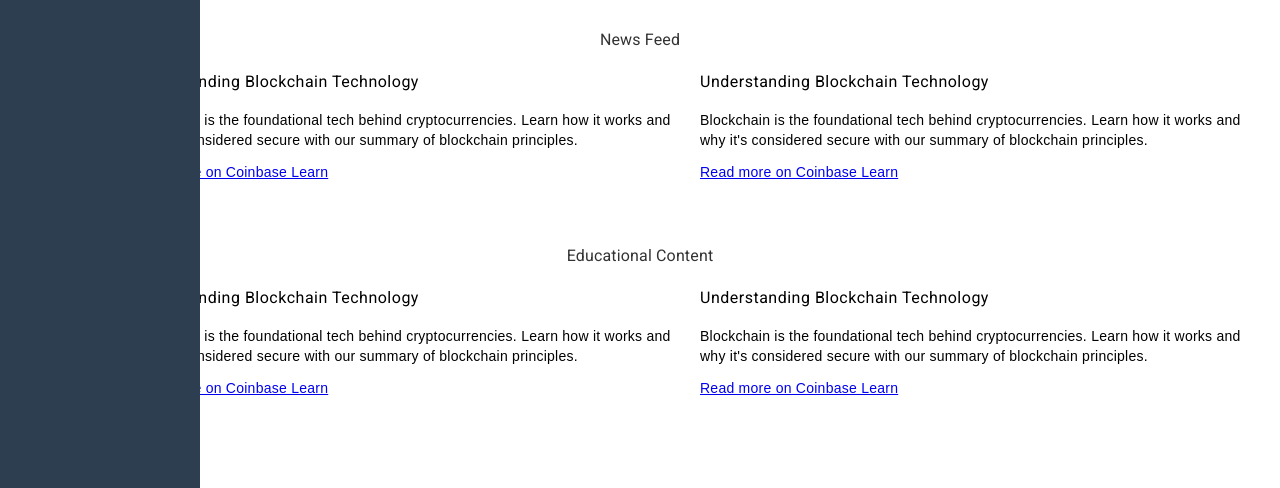
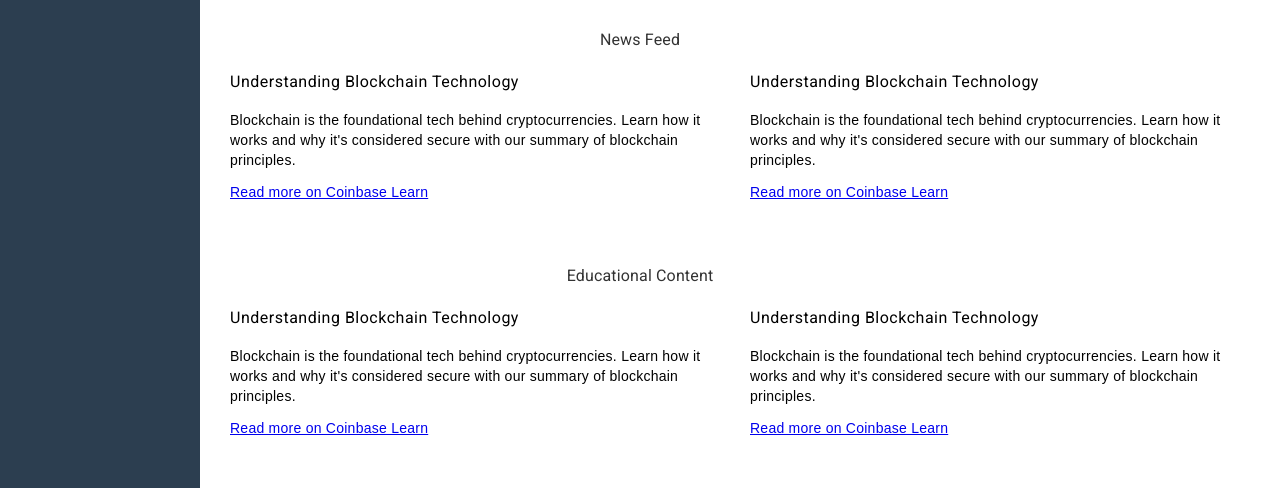
Before and after one commit to MalwandeMabanti/CryptoWalletAngularApp, an Angular app: page / in a window 1280 px wide. Shown: the part 199-687 px from the top of the page. Built offline with nearby package versions, Linux system fonts and the light colour scheme; no server answers.

Commit message:
Made minor adjustments to home css

```diff
--- a/src/app/components/home/home.component.scss
+++ b/src/app/components/home/home.component.scss
@@ -21,8 +21,6 @@ h1 {
   padding: 20px;
 }
 
-
-
 .home-history {
   font-family: Arial, sans-serif;
   margin-top: 140px;
@@ -38,6 +36,8 @@ h1 {
 }
 
 .home-history, .home-section {
+  width: calc(100% - 250px);
+  margin-top: 40px;
   font-family: Arial, sans-serif;
   margin-top: 40px;
   width: 100%;
@@ -51,7 +51,6 @@ h1 {
   padding-right: 100px;
 }
 
-
 .news-subsection, .education-subsection {
   margin-bottom: 20px;
 }
@@ -60,12 +59,11 @@ h1 {
 .home-section > .education-subsection:first-child {
 }
 
-
 .subsection-container {
   display: flex;
   justify-content: space-around;
   align-items: center;
-  padding-left: 100px;
+  padding-left: 200px;
 }
 
 .subsection {
@@ -82,7 +80,6 @@ h1 {
     margin: 10px 0;
   }
 }
-
 
 table {
   width: 60%;
```
